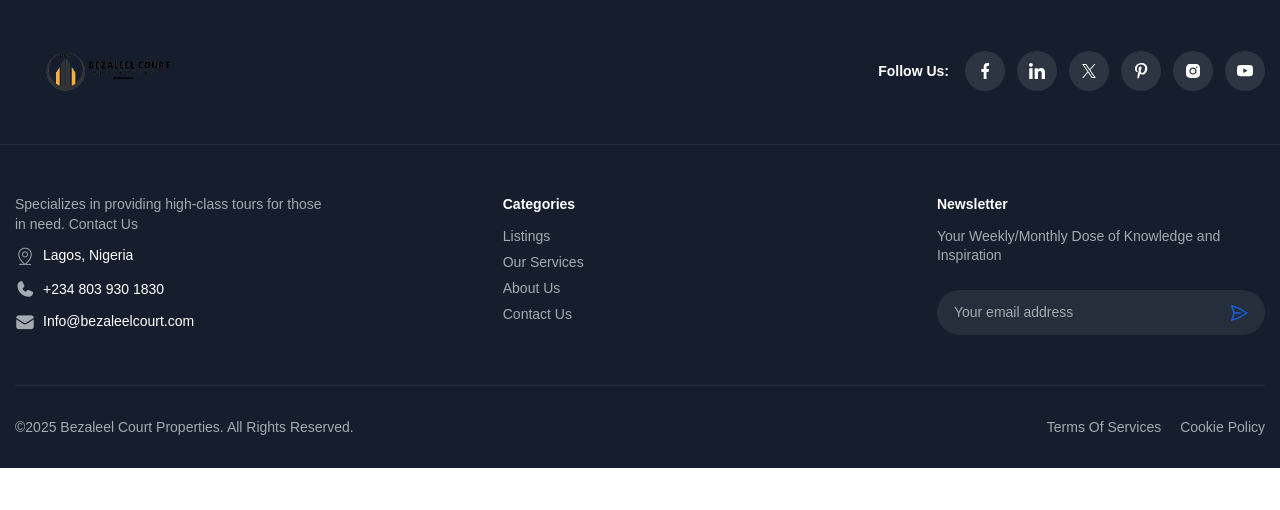
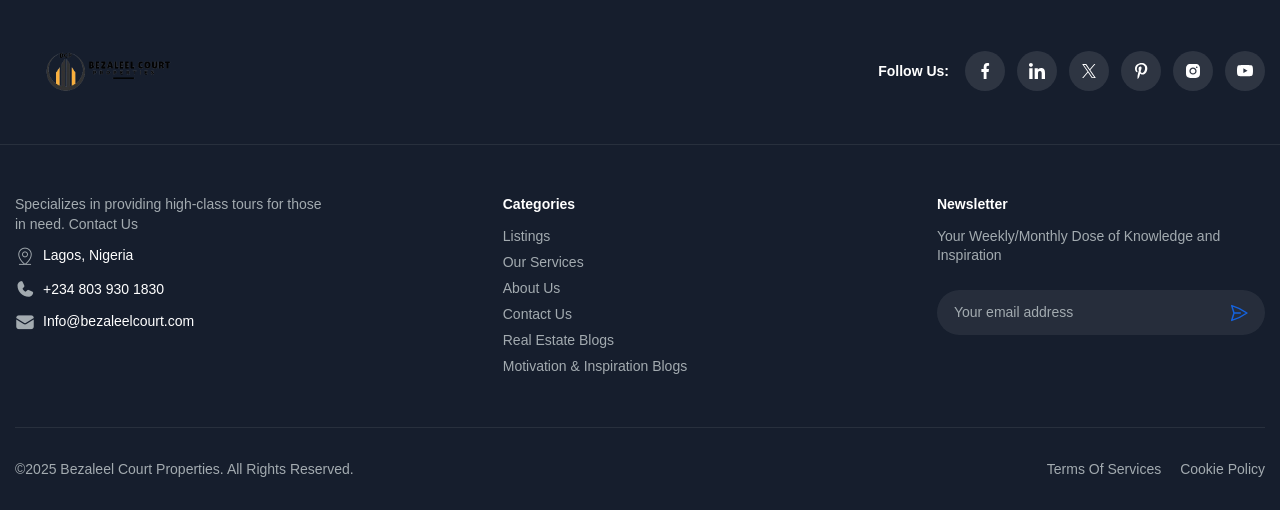
Before and after one commit to dejidee0/bezaleel, a Django app: page /properties/ in a window 1280 px wide. Shown: the part 1668-2178 px from the top of the page. Before the commit the page ends 2136 px from the top, so only its background shows below. Run offline with Django 5.2, Linux system fonts and the light colour scheme; data that the repository does not hold is empty; some libraries are stand-ins or nearby versions; some web fonts are replaced.

Commit message:
mobile footer

```diff
--- a/home/templates/properties/all-properties.html
+++ b/home/templates/properties/all-properties.html
@@ -705,6 +705,14 @@
                                                 <li> <a href="{% url 'about' %}" class="caption-1 text-variant-2">About Us</a> </li>
 
                                                 <li> <a href="{% url 'direct_contact' %}" class="caption-1 text-variant-2">Contact Us</a> </li>
+                                                     <li>  <a href="/blog" class="caption-1 text-variant-2">Real Estate Blogs</a></li>
+                        <li>
+                          <a
+                            href="/motivation-and-inspiration"
+                            class="caption-1 text-variant-2"
+                            >Motivation & Inspiration Blogs</a
+                          >
+                        </li>
                                             </ul>
                                         </div>
 
```
